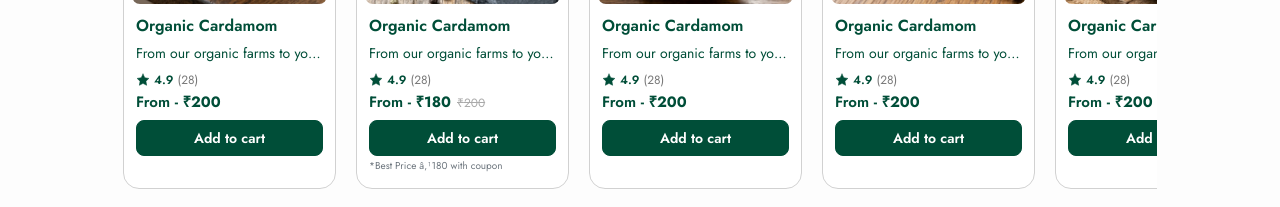
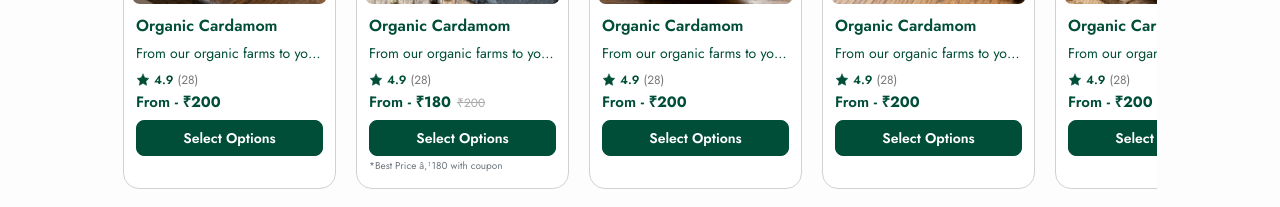
Before and after one commit to prakrithi2026/prakrithi, a React (Vite) app in the folder frondend/: page / in a window 1280 px wide. Shown: the part 960-1167 px from the top of the page. Built offline with nearby package versions, Linux system fonts and the light colour scheme; no server answers; a web font is replaced by a local one.

Commit message:
Change Add to Cart to Select Options on product cards to redirect to product detail page

```diff
--- a/frondend/src/components/storefront/ProductCard.css
+++ b/frondend/src/components/storefront/ProductCard.css
@@ -200,7 +200,7 @@
   font-weight: 400;
 }
 
-/* Add to Cart */
+/* Select Options button */
 .btn-add-cart {
   width: 100%;
   height: 36px;
@@ -213,6 +213,11 @@
   font-family: 'Jost', sans-serif;
   font-size: 14px;
   font-weight: 600;
+  display: flex;
+  align-items: center;
+  justify-content: center;
+  text-decoration: none;
+  box-sizing: border-box;
   transition: all 0.25s ease;
 }
 
--- a/frondend/src/components/storefront/ProductCard.jsx
+++ b/frondend/src/components/storefront/ProductCard.jsx
@@ -1,6 +1,5 @@
 import { useState, useRef, useEffect } from 'react';
 import { Link, useNavigate, useLocation } from 'react-router-dom';
-import { useCart } from '../../context/CartContext';
 import { useWishlist } from '../../context/WishlistContext';
 import { useAuth } from '../../context/AuthContext';
 import ProductLikeIcon from './ProductLikeIcon';
@@ -8,7 +7,6 @@ import { OrangeStarFilled } from './StarIcon';
 import './ProductCard.css';
 
 export default function ProductCard({ product }) {
-  const { addToCart } = useCart();
   const { toggleWishlist, isWishlisted } = useWishlist();
   const { isLoggedIn } = useAuth();
   const navigate = useNavigate();
@@ -136,12 +134,16 @@ export default function ProductCard({ product }) {
             )}
           </div>
 
-          {/* Add to Cart */}
+          {/* Select Options */}
           <button
+            type="button"
             className="btn-add-cart"
-            onClick={() => { if (requireAuth()) addToCart(product); }}
+            onClick={(e) => {
+              e.stopPropagation();
+              navigate(`/product/${product.id}`);
+            }}
           >
-            Add to cart
+            Select Options
           </button>
 
           {/* Coupon Note */}
```
